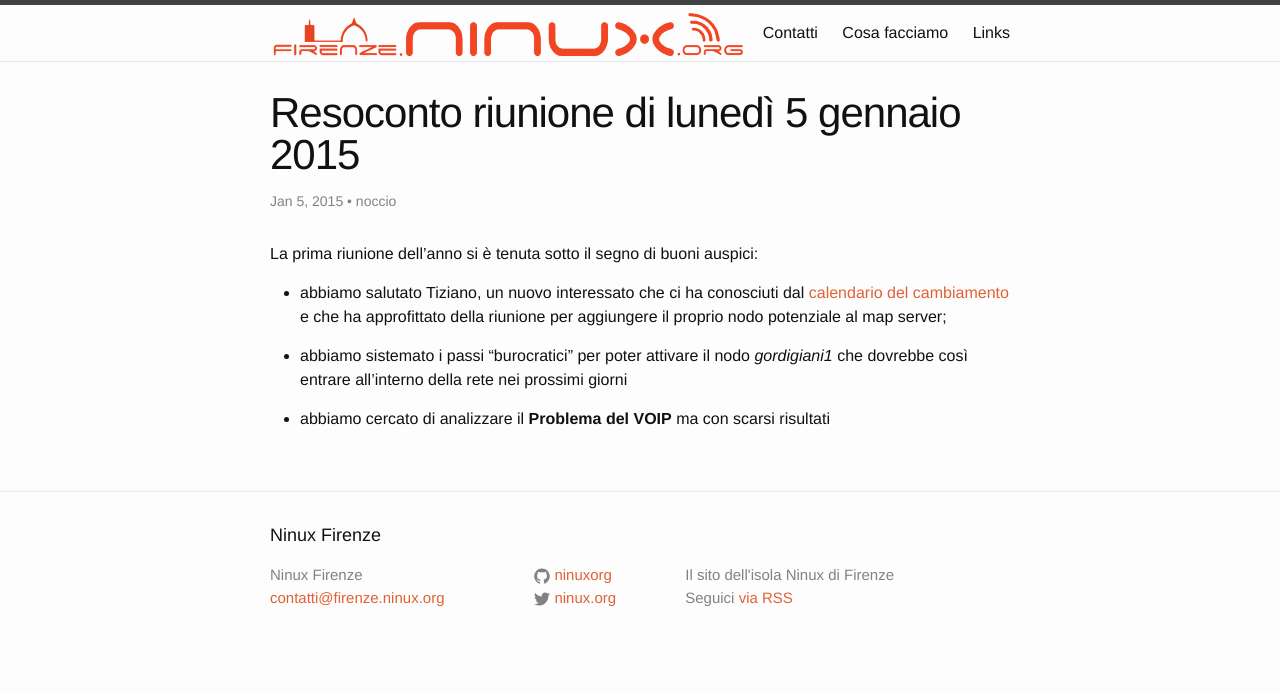
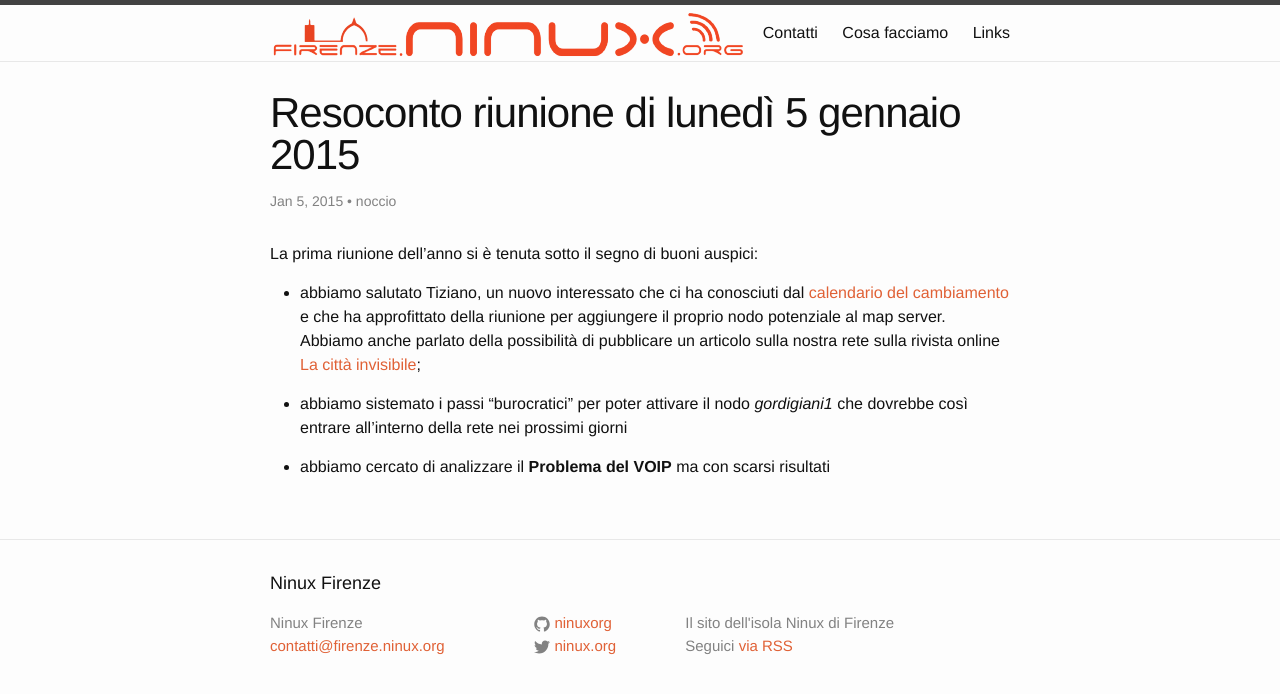
Before and after one commit to ninux-fi/firenze.ninux.org___old, a Jekyll site: the page built from _posts/2015-01-05-Resoconto-riunione.md, in a window 1280 px wide. Shown: the top 694 px of the page. Built offline with Jekyll 4.4.1, drawn with Linux system fonts in a browser that asks for light colours; comment, search, counter and statistics services are not loaded.

Commit message:
Aggiunto l'articolo per la Città Invisibile

```diff
--- a/_posts/2015-01-05-Resoconto-riunione.md
+++ b/_posts/2015-01-05-Resoconto-riunione.md
@@ -11,7 +11,10 @@ La prima riunione dell'anno si è tenuta sotto il segno di buoni auspici:
   dal
   [calendario del cambiamento](http://firenze.ninux.org/rassegnastampa/2014/12/27/Ninux-sul-calendario-del-cambiamento-2015/)
   e che ha approfittato della riunione per aggiungere il proprio nodo
-  potenziale al map server;
+  potenziale al map server.
+  Abbiamo anche parlato della possibilità di pubblicare un articolo
+  sulla nostra rete sulla rivista online
+  [La città invisibile](http://www.perunaltracitta.org);
 
 - abbiamo sistemato i passi "burocratici" per poter attivare il nodo
   *gordigiani1* che dovrebbe così entrare all'interno della rete nei
```
